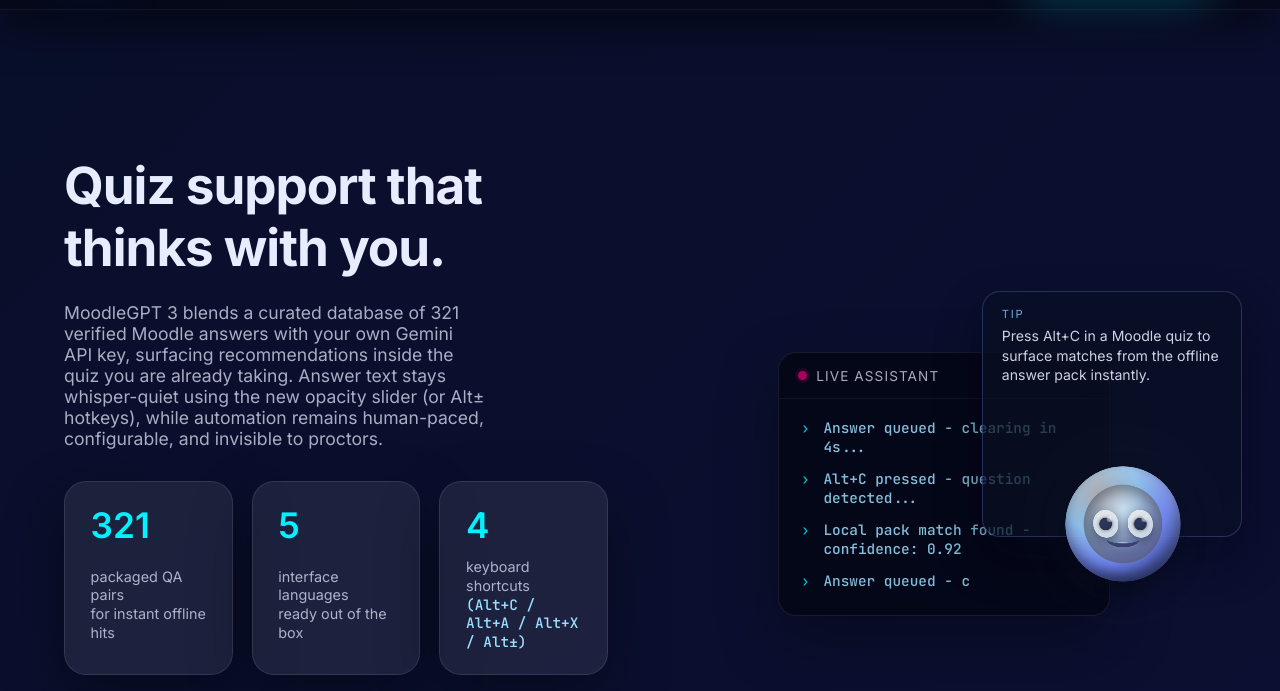
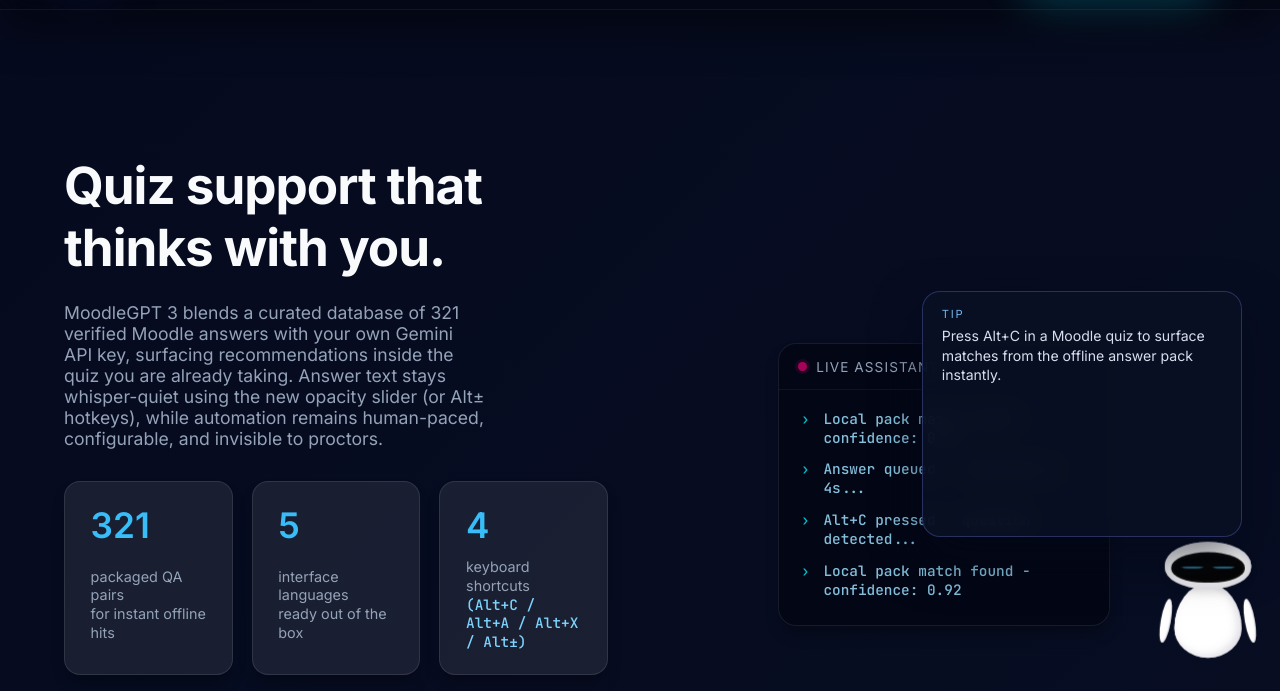
Before and after one commit to Antniom/MoodleGPT_Website, a website: page index.html in a window 1280 px wide. Shown: the part 109-800 px from the top of the page. Drawn offline with Linux system fonts and the light colour scheme.

Commit message:
Add files via upload

```diff
--- a/index.html
+++ b/index.html
@@ -62,18 +62,24 @@
     </div>
     <div class="hero-visual" aria-hidden="true">
       <div class="assistant-wrapper">
-        <div class="assistant-orb" data-assistant="primary">
-          <div class="assistant-glow"></div>
-          <div class="assistant-face">
-            <span class="eye left">
-              <span class="pupil"></span>
-              <span class="sparkle"></span>
-            </span>
-            <span class="eye right">
-              <span class="pupil"></span>
-              <span class="sparkle"></span>
-            </span>
-            <span class="mouth-smile"></span>
+        <div class="assistant-eve" data-assistant="primary">
+          <div class="eve-head">
+            <div class="eve-face-screen">
+              <div class="eve-eye left">
+                <div class="pupil">
+                  <div class="pupil-blink"></div>
+                </div>
+              </div>
+              <div class="eve-eye right">
+                <div class="pupil">
+                  <div class="pupil-blink"></div>
+                </div>
+              </div>
+            </div>
+          </div>
+          <div class="eve-body">
+            <div class="eve-arm left"></div>
+            <div class="eve-arm right"></div>
           </div>
           <div class="assistant-shadow"></div>
         </div>
@@ -153,7 +159,7 @@
       </article>
       <article class="feature-card animate">
         <h3>Keyboard-first UX</h3>
-        <p><span class="mono">Alt+C</span> fetches answers, <span class="mono">Alt+A</span> toggles automation, <span class="mono">Alt+X</span> hides overlays, and <span class="mono">Alt±</span> adjusts answer opacity on the fly.</p>
+        <p><span class="mono">Alt+C</span> fetches answers, <span class="mono">Alt+A</span> applies them and advances with your configured delay, <span class="mono">Alt+X</span> hides overlays, and <span class="mono">Alt±</span> adjusts answer opacity on the fly.</p>
       </article>
       <article class="feature-card animate">
         <h3>Opacity controls that stick</h3>
--- a/script.js
+++ b/script.js
@@ -44,21 +44,39 @@
     row.className = 'console-line reveal';
     consoleEl.appendChild(row);
 
+    // Trigger thinking state before typing
+    const primaryOrb = document.querySelector('.assistant-eve');
+    if (primaryOrb) {
+      primaryOrb.classList.add('thinking');
+      setTimeout(() => {
+        primaryOrb.classList.remove('thinking');
+        primaryOrb.classList.add('talking');
+      }, 600);
+    }
+
     const chars = [...line];
     row.textContent = '';
+
+    // Delay typing slightly to show thinking
+    setTimeout(() => {
       chars.forEach((char, idx) => {
         const timer = setTimeout(() => {
           row.textContent += char;
+          // Stop talking when done
+          if (idx === chars.length - 1 && primaryOrb) {
+            primaryOrb.classList.remove('talking');
+          }
         }, idx * 30);
         consoleTimers.push(timer);
       });
+    }, 600);
 
     if (consoleEl.children.length > 4) {
       consoleEl.removeChild(consoleEl.firstElementChild);
     }
 
     cursor += 1;
-    const nextTimer = setTimeout(renderLine, Math.max(chars.length * 30 + 1400, 2600));
+    const nextTimer = setTimeout(renderLine, Math.max(chars.length * 30 + 2000, 3200));
     consoleTimers.push(nextTimer);
   };
 
@@ -335,7 +353,7 @@
 if (tipBody) {
   const messages = [
   'Press Alt+C in a Moodle quiz to surface matches from the offline answer pack instantly.',
-  'Toggle automation with Alt+A to let MoodleGPT 3 pace answers with human delays.',
+  'Press Alt+A to apply answers and auto-advance with your configured delay window.',
   'Set your Gemini API key once in settings to enable fallback only when the answer pack has no match.',
     'Adjust automation delays between 1 and 300 seconds in settings to mimic natural pacing.',
     'Export a debug bundle from the help center before emailing moodlegpt.help@gmail.com for faster support.'
--- a/styles.css
+++ b/styles.css
@@ -19,22 +19,22 @@
 
 :root {
   color-scheme: dark light;
-  --bg-gradient: linear-gradient(135deg, #080f2a, #151046);
-  --bg-accent: radial-gradient(circle at 20% 20%, rgba(98, 102, 255, 0.4), transparent 55%), radial-gradient(circle at 80% 10%, rgba(0, 255, 184, 0.25), transparent 50%);
-  --surface-glass: rgba(15, 23, 42, 0.55);
-  --surface: rgba(11, 15, 27, 0.72);
-  --surface-light: rgba(255, 255, 255, 0.12);
-  --text-primary: #e7ecff;
-  --text-muted: rgba(231, 236, 255, 0.72);
-  --accent: #7c8cff;
-  --accent-strong: #00f2ff;
-  --accent-warm: #ff9ec8;
-  --mono: #9ce0ff;
-  --shadow-strong: 0 50px 120px rgba(0, 0, 0, 0.45);
-  --shadow-soft: 0 24px 60px rgba(0, 0, 0, 0.35);
-  --radius-large: 28px;
-  --radius-medium: 22px;
-  --duration: 420ms;
+  --bg-gradient: linear-gradient(135deg, #050a1f, #0f172a);
+  --bg-accent: radial-gradient(circle at 20% 20%, rgba(99, 102, 241, 0.15), transparent 55%), radial-gradient(circle at 80% 10%, rgba(14, 165, 233, 0.15), transparent 50%);
+  --surface-glass: rgba(15, 23, 42, 0.6);
+  --surface: rgba(15, 23, 42, 0.8);
+  --surface-light: rgba(255, 255, 255, 0.08);
+  --text-primary: #f8fafc;
+  --text-muted: #94a3b8;
+  --accent: #818cf8;
+  --accent-strong: #38bdf8;
+  --accent-warm: #f472b6;
+  --mono: #7dd3fc;
+  --shadow-strong: 0 25px 50px -12px rgba(0, 0, 0, 0.5);
+  --shadow-soft: 0 10px 15px -3px rgba(0, 0, 0, 0.3);
+  --radius-large: 24px;
+  --radius-medium: 16px;
+  --duration: 300ms;
   font-size: 16px;
 }
 
@@ -378,7 +378,7 @@
   transform: translate(2rem, -50%);
   padding: 0.95rem 1.2rem;
   border-radius: 18px;
-  background: rgba(9, 16, 35, 0.78);
+  background: rgba(9, 16, 35, 0.9);
   border: 1px solid rgba(124, 140, 255, 0.28);
   box-shadow: 0 22px 48px rgba(4, 8, 22, 0.55);
   display: flex;
@@ -392,14 +392,40 @@
   pointer-events: none;
   opacity: 0;
   visibility: hidden;
-  transition: transform 1.2s cubic-bezier(0.16, 1, 0.3, 1), opacity 0.4s ease, visibility 0s linear 0.4s;
-  z-index: 4;
+  /* Delay hiding to prevent flickering */
+  transition: opacity 0.3s cubic-bezier(0.16, 1, 0.3, 1) 0.1s, visibility 0.3s 0.1s;
+  z-index: 11;
+  backdrop-filter: blur(12px);
+}
+
+/* Bridge the gap for stable hovering */
+.assistant-tip::before {
+  content: "";
+  position: absolute;
+  top: -20px;
+  bottom: -20px;
+  right: 100%;
+  width: 6rem;
+  background: transparent;
+}
+
+/* Show tip ONLY when docked */
+body.assistant-docked .assistant-tip {
+  opacity: 1;
+  visibility: visible;
+  pointer-events: auto;
+  /* Show immediately */
+  transition: opacity 0.3s cubic-bezier(0.16, 1, 0.3, 1) 0s, visibility 0.3s 0s;
 }
 
 body.assistant-docked .assistant-tip {
-  opacity: 0.95;
-  visibility: visible;
-  transition: transform 1.2s cubic-bezier(0.16, 1, 0.3, 1), opacity 0.4s ease 0.25s, visibility 0s linear 0.25s;
+  position: fixed;
+  right: clamp(1rem, 5vw, 2.4rem);
+  bottom: calc(clamp(1.1rem, 6vw, 3rem) + 6.6rem);
+  left: auto;
+  transform: translate(0, 0);
+  z-index: 100;
+  pointer-events: auto;
 }
 
 .assistant-tip.transitioning {
@@ -423,302 +449,239 @@
   transition: opacity 220ms ease;
 }
 
-.assistant-orb {
-  --orb-size: clamp(240px, 28vw, 320px);
-  --eye-size: calc(var(--orb-size) * 0.22);
-  --pupil-size: calc(var(--orb-size) * 0.11);
+.assistant-eve {
+  --eve-width: clamp(180px, 22vw, 240px);
+  --eve-height: calc(var(--eve-width) * 1.4);
   position: relative;
-  width: var(--orb-size);
-  aspect-ratio: 1;
-  border-radius: 50%;
-  background: radial-gradient(circle at 28% 22%, rgba(255, 255, 255, 0.65), rgba(152, 209, 255, 0.9) 32%, rgba(118, 140, 255, 0.9) 60%, rgba(12, 18, 48, 0.9) 100%);
-  box-shadow: 0 42px 96px rgba(7, 12, 31, 0.55), inset 0 24px 64px rgba(255, 255, 255, 0.25), inset 0 -18px 36px rgba(4, 13, 42, 0.65);
-  display: grid;
-  place-items: center;
-  overflow: visible;
-  animation: float 6.5s ease-in-out infinite;
-  isolation: isolate;
-  pointer-events: auto;
-  transition: transform 1.2s cubic-bezier(0.16, 1, 0.3, 1), box-shadow 1s ease, filter 1s ease, right 1.2s cubic-bezier(0.16, 1, 0.3, 1), bottom 1.2s cubic-bezier(0.16, 1, 0.3, 1);
-  will-change: transform;
+  width: var(--eve-width);
+  height: var(--eve-height);
+  display: flex;
+  flex-direction: column;
+  align-items: center;
+  justify-content: center;
+  animation: float 6s ease-in-out infinite;
+  z-index: 10;
+  transition: transform 1.2s cubic-bezier(0.16, 1, 0.3, 1);
 }
 
-.assistant-orb.boop {
-  animation: float 6.5s ease-in-out infinite, boop 1.15s ease-out;
+.eve-head {
+  position: relative;
+  width: 90%;
+  height: 35%;
+  background: #ffffff;
+  border-radius: 50% 50% 45% 45%;
+  box-shadow:
+    inset -10px -10px 20px rgba(174, 174, 192, 0.4),
+    inset 10px 10px 20px rgba(255, 255, 255, 1),
+    0 10px 20px rgba(0,0,0,0.1);
+  z-index: 2;
+  display: flex;
+  justify-content: center;
+  align-items: center;
+  transform-origin: center bottom;
+  transition: transform 0.3s ease;
 }
 
+.eve-face-screen {
+  width: 85%;
+  height: 65%;
+  background: #050505;
+  border-radius: 50% 50% 45% 45%;
+  box-shadow: inset 0 0 10px rgba(255,255,255,0.1);
+  position: relative;
+  overflow: hidden;
+  display: flex;
+  justify-content: center;
+  align-items: center;
+  gap: 15%;
+  margin-top: 5%;
+}
+
+.eve-eye {
+  position: relative;
+  width: 28%;
+  height: 50%;
+  display: flex;
+  align-items: center;
+  justify-content: center;
+}
+
+.eve-eye .pupil {
+  width: 100%;
+  height: 100%;
+  position: absolute;
+  top: 50%;
+  left: 50%;
+  transform: translate(-50%, -50%);
+  display: flex;
+  align-items: center;
+  justify-content: center;
+}
+
+.eve-eye .pupil-blink {
+  width: 100%;
+  height: 100%;
+  background: #38bdf8;
+  border-radius: 50%;
+  box-shadow: 0 0 15px #38bdf8, inset 0 0 10px rgba(255,255,255,0.8);
+  transform: scaleY(0.8);
+  animation: blink 4s infinite;
+  transition: all 0.2s ease;
+}
+
+.eve-body {
+  position: relative;
+  width: 70%;
+  height: 55%;
+  background: #ffffff;
+  border-radius: 50% 50% 50% 50% / 60% 60% 40% 40%;
+  margin-top: -5%;
+  box-shadow:
+    inset -10px -5px 20px rgba(174, 174, 192, 0.4),
+    inset 10px 5px 20px rgba(255, 255, 255, 1);
+  z-index: 1;
+}
+
+.eve-arm {
+  position: absolute;
+  top: 20%;
+  width: 15%;
+  height: 60%;
+  background: #ffffff;
+  border-radius: 50%;
+  box-shadow: inset -2px -2px 5px rgba(174, 174, 192, 0.4);
+  transition: transform 0.3s ease;
+}
+
+.eve-arm.left {
+  left: -20%;
+  transform: rotate(10deg);
+}
+
+.eve-arm.right {
+  right: -20%;
+  transform: rotate(-10deg);
+}
+
+/* States */
+
+/* Talking */
+.assistant-eve.talking .eve-head {
+  animation: head-bob 0.4s ease-in-out infinite;
+}
+
+.assistant-eve.talking .pupil-blink {
+  height: 60%;
+  border-radius: 40%;
+  box-shadow: 0 0 25px #38bdf8;
+}
+
+.assistant-eve.talking .eve-arm.left {
+  animation: arm-wave-left 1s ease-in-out infinite;
+}
+.assistant-eve.talking .eve-arm.right {
+  animation: arm-wave-right 1s ease-in-out infinite;
+}
+
+/* Thinking */
+.assistant-eve.thinking .pupil-blink {
+  background: #f472b6;
+  box-shadow: 0 0 15px #f472b6;
+  animation: search 2s infinite;
+  height: 40%;
+}
+
+.assistant-eve.thinking .eve-head {
+  transform: rotate(5deg);
+}
+
+/* Boop */
+.assistant-eve.boop {
+  animation: float 6s ease-in-out infinite, boop 0.6s cubic-bezier(0.34, 1.56, 0.64, 1);
+}
+
+/* Walking (Docking) */
+.assistant-eve.walking .eve-body {
+  animation: waddle 0.6s ease-in-out infinite;
+}
+.assistant-eve.walking .eve-head {
+  animation: head-waddle 0.6s ease-in-out infinite;
+}
+
+/* Animations */
 @keyframes float {
-  0%, 100% {
-    transform: translateY(0) scale(1);
-  }
-  25% {
-    transform: translateY(-10px) scale(1.01) rotate(-1deg);
-  }
-  50% {
-    transform: translateY(-18px) scale(1.025);
-  }
-  75% {
-    transform: translateY(-8px) scale(1.015) rotate(1deg);
+  0%, 100% { transform: translateY(0); }
+  50% { transform: translateY(-15px); }
+}
+
+@keyframes blink {
+  0%, 48%, 52%, 100% { transform: scaleY(0.8); opacity: 1; }
+  50% { transform: scaleY(0.1); opacity: 0.7; }
+}
+
+@keyframes head-bob {
+  0%, 100% { transform: translateY(0); }
+  50% { transform: translateY(-3px); }
+}
+
+@keyframes arm-wave-left {
+  0%, 100% { transform: rotate(10deg) translateY(0); }
+  50% { transform: rotate(25deg) translateY(-5px); }
+}
+
+@keyframes arm-wave-right {
+  0%, 100% { transform: rotate(-10deg) translateY(0); }
+  50% { transform: rotate(-25deg) translateY(-5px); }
+}
+
+@keyframes head-waddle {
+  0%, 100% { transform: rotate(0deg); }
+  25% { transform: rotate(-3deg); }
+  75% { transform: rotate(3deg); }
+}
+
+@keyframes waddle {
+  0%, 100% { transform: rotate(0deg); }
+  25% { transform: rotate(2deg); }
+  75% { transform: rotate(-2deg); }
+}
+
+@keyframes search {
+  0%, 100% { transform: translate(0, 0) scaleY(0.5); }
+  25% { transform: translate(5px, -2px) scaleY(0.5); }
+  50% { transform: translate(-5px, 2px) scaleY(0.5); }
+  75% { transform: translate(0, 0) scaleY(0.5); }
+}
+
+/* Docked State */
+body.assistant-docked .assistant-eve {
+  position: fixed;
+  right: clamp(0.5rem, 4vw, 1.5rem);
+  bottom: clamp(0.5rem, 4vw, 1.5rem);
+  transform: scale(0.4);
+  transform-origin: bottom right;
+  animation: none;
+  pointer-events: auto;
+  cursor: pointer;
+}
+
+body.assistant-docked .assistant-shadow {
+  bottom: -10px;
+  opacity: 0.5;
+}
+
+/* Mobile adjustments */
+@media (max-width: 640px) {
+  body.assistant-docked .assistant-eve {
+    transform: scale(0.35);
   }
 }
 
-@keyframes boop {
-  0% {
-    transform: scale(1) rotate(0deg);
-  }
-  40% {
-    transform: scale(1.07) rotate(2deg);
-  }
-  100% {
-    transform: scale(1) rotate(0deg);
-  }
-}
-
-
-.assistant-glow {
-  position: absolute;
-  inset: -12%;
-  border-radius: 50%;
-  background: radial-gradient(circle, rgba(255, 255, 255, 0.25), rgba(255, 255, 255, 0.05) 50%, transparent 85%);
-  filter: blur(4px);
-  animation: pulse 5.6s ease-in-out infinite alternate;
-  z-index: -1;
-}
-
-@keyframes pulse {
-  0% {
-    opacity: 0.45;
-    transform: scale(0.96);
-  }
-  100% {
-    opacity: 0.82;
-    transform: scale(1.05);
-  }
-}
-
-.assistant-face {
-  position: relative;
-  width: 68%;
-  height: 68%;
-  border-radius: 50%;
-  background: radial-gradient(circle at 50% 30%, rgba(255, 255, 255, 0.5), rgba(13, 19, 45, 0.65));
-  display: flex;
-  align-items: center;
-  justify-content: space-between;
-  padding: 0 calc(var(--orb-size) * 0.08);
-  box-shadow: inset 0 16px 32px rgba(0, 0, 0, 0.25), inset 0 -12px 28px rgba(255, 255, 255, 0.18);
-  animation: face-sway 7s ease-in-out infinite;
-}
-
-@keyframes face-sway {
-  0%, 100% {
-    transform: translateY(0);
-  }
-  50% {
-    transform: translateY(6px);
-  }
-}
-
-.eye {
-  position: relative;
-  width: var(--eye-size);
-  height: calc(var(--eye-size) * 1.1);
-  background: radial-gradient(circle at 40% 35%, rgba(255, 255, 255, 0.9), rgba(226, 244, 255, 0.8));
-  border-radius: 48% 52% 46% 54%;
-  display: flex;
-  align-items: center;
-  justify-content: center;
-  overflow: hidden;
-  box-shadow: 0 10px 25px rgba(9, 12, 32, 0.4), inset 0 -6px 12px rgba(255, 255, 255, 0.3);
-  animation: blink 6.6s ease-in-out infinite;
-}
-
-.eye.right {
-  animation-delay: 1.4s;
-}
-
-.eye::before {
-  content: "";
-  position: absolute;
-  inset: -5% -10% auto -10%;
-  height: 55%;
-  background: linear-gradient(180deg, rgba(255, 255, 255, 0.65), transparent);
-  border-radius: 50%;
-  opacity: 0.9;
-  pointer-events: none;
-}
-
-.eye::after {
-  content: "";
-  position: absolute;
-  inset: 0;
-  background: rgba(20, 28, 52, 0.08);
-  border-radius: inherit;
-  transform-origin: center;
-}
-
-.eye .pupil {
-  position: absolute;
-  top: 50%;
-  left: 50%;
-  width: var(--pupil-size);
-  height: var(--pupil-size);
-  border-radius: 50%;
-  background: radial-gradient(circle at 40% 40%, rgba(34, 49, 98, 0.95), rgba(9, 16, 37, 0.85));
-  border: 2px solid rgba(17, 26, 58, 0.65);
-  box-shadow: 0 0 12px rgba(5, 8, 20, 0.55);
-  transform: translate(-50%, -50%);
-  transition: transform 140ms ease-out;
-}
-
-.eye .sparkle {
-  position: absolute;
-  top: 25%;
-  right: 26%;
-  width: calc(var(--pupil-size) * 0.35);
-  height: calc(var(--pupil-size) * 0.35);
-  border-radius: 50%;
-  background: rgba(255, 255, 255, 0.85);
-  filter: blur(0.5px);
-  animation: twinkle 2.8s ease-in-out infinite;
-  pointer-events: none;
-}
-
-@keyframes twinkle {
-  0%, 100% {
-    transform: scale(1);
-    opacity: 0.92;
-  }
-  60% {
-    transform: scale(1.4);
-    opacity: 0.6;
-  }
-}
-
-@keyframes blink {
-  0%, 44%, 48%, 100% {
-    transform: scaleY(1);
-  }
-  46% {
-    transform: scaleY(0.1);
-  }
-}
-
-.mouth-smile {
-  position: absolute;
-  bottom: 20%;
-  left: 50%;
-  width: calc(var(--orb-size) * 0.28);
-  height: calc(var(--orb-size) * 0.16);
-  transform: translateX(-50%);
-  border-bottom: calc(var(--orb-size) * 0.035) solid rgba(36, 46, 94, 0.75);
-  border-radius: 0 0 90% 90% / 0 0 80% 80%;
-  overflow: hidden;
-  pointer-events: none;
-}
-
-.mouth-smile::after {
-  content: "";
-  position: absolute;
-  inset: auto 18% -45% 18%;
-  height: 55%;
-  border-radius: 50%;
-  background: radial-gradient(circle at 50% 0%, rgba(255, 255, 255, 0.7), transparent 75%);
-  opacity: 0.7;
-}
-
-.assistant-shadow {
-  position: absolute;
-  bottom: -2.4rem;
-  left: 50%;
-  transform: translateX(-50%);
-  width: 60%;
-  height: 20px;
-  background: radial-gradient(circle, rgba(2, 5, 16, 0.55), transparent 70%);
-  filter: blur(16px);
-  opacity: 0.85;
-}
-
-body.assistant-docked .assistant-orb {
-  position: fixed;
-  right: clamp(0.9rem, 5vw, 2.4rem);
-  bottom: clamp(1.1rem, 6vw, 3rem);
-  transform: scale(0.36);
-  transform-origin: 70% 70%;
-  box-shadow: 0 30px 64px rgba(4, 10, 28, 0.62), inset 0 20px 48px rgba(255, 255, 255, 0.24), inset 0 -16px 34px rgba(4, 13, 42, 0.62);
-  cursor: pointer;
-  z-index: 19;
-  animation: none;
-  pointer-events: auto;
-}
-
-body.assistant-docked .assistant-shadow {
-  bottom: -1.7rem;
-  opacity: 0.62;
-}
-
-body.assistant-docked .assistant-face {
-  animation: none;
-}
-
-body.assistant-docked .assistant-tip {
-  position: fixed;
-  right: clamp(1rem, 5vw, 2.4rem);
-  bottom: calc(clamp(1.1rem, 6vw, 3rem) + 6.6rem);
-  left: auto;
-  transform: translate(0, 0);
-  width: clamp(220px, 36vw, 260px);
-  z-index: 18;
-}
-
-@media (max-width: 960px) {
-  .assistant-wrapper {
-    padding-right: clamp(0rem, 4vw, 2rem);
-  }
-
-  .assistant-tip {
-    position: static;
-    transform: none;
-    width: 100%;
-    margin-top: 1.2rem;
-    text-align: center;
-    align-items: center;
-  }
-
-  body.assistant-docked .assistant-tip {
-    right: clamp(0.8rem, 6vw, 2rem);
-    bottom: calc(clamp(1.1rem, 7vw, 3.4rem) + 6.2rem);
-    width: clamp(220px, 70vw, 320px);
-    text-align: left;
-    align-items: flex-start;
-    visibility: visible;
-  }
-}
-
-@media (max-width: 640px) {
-  .assistant-wrapper {
-    min-height: clamp(220px, 54vw, 280px);
-  }
-
-  body.assistant-docked .assistant-tip {
-    bottom: calc(clamp(1.2rem, 9vw, 3.6rem) + 6rem);
-  }
-
-  body.assistant-docked .assistant-orb {
-    transform: scale(0.32);
-    right: clamp(0.6rem, 4vw, 1.5rem);
-    bottom: clamp(0.8rem, 5vw, 2rem);
-  }
-}
-
-
-.assistant-orb.transitioning,
-.assistant-orb.transitioning .assistant-face {
+.assistant-eve.transitioning,
+.assistant-eve.transitioning .eve-head,
+.assistant-eve.transitioning .eve-body,
+.assistant-eve.transitioning .eve-arm {
   animation: none !important;
-}
-
-.assistant-orb.walking .assistant-face {
-  animation: waddle 0.6s ease-in-out infinite;
 }
 
 @keyframes waddle {
@@ -1272,3 +1235,24 @@
     justify-content: center;
   }
 }
+
+@media (max-width: 960px) {
+  .assistant-wrapper {
+    padding-right: clamp(0rem, 4vw, 2rem);
+  }
+
+  .assistant-tip {
+    display: none;
+  }
+
+  body.assistant-docked .assistant-tip {
+    display: flex;
+    right: clamp(0.8rem, 6vw, 2rem);
+    bottom: calc(clamp(1.1rem, 7vw, 3.4rem) + 6.2rem);
+    width: clamp(220px, 70vw, 320px);
+    text-align: left;
+    align-items: flex-start;
+    visibility: visible;
+    position: fixed;
+  }
+}
```
Lines whose indentation alone changed are shown as unchanged.
